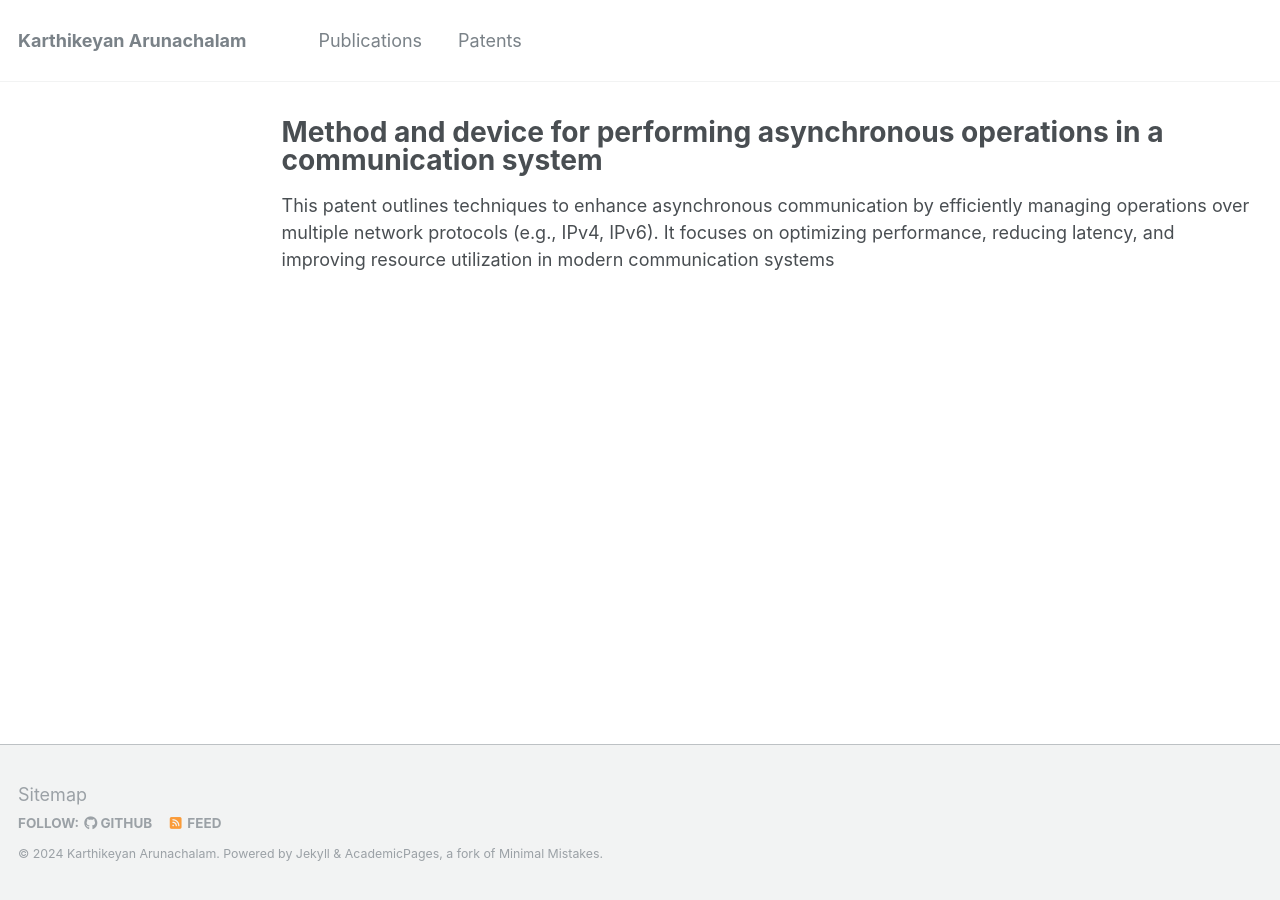
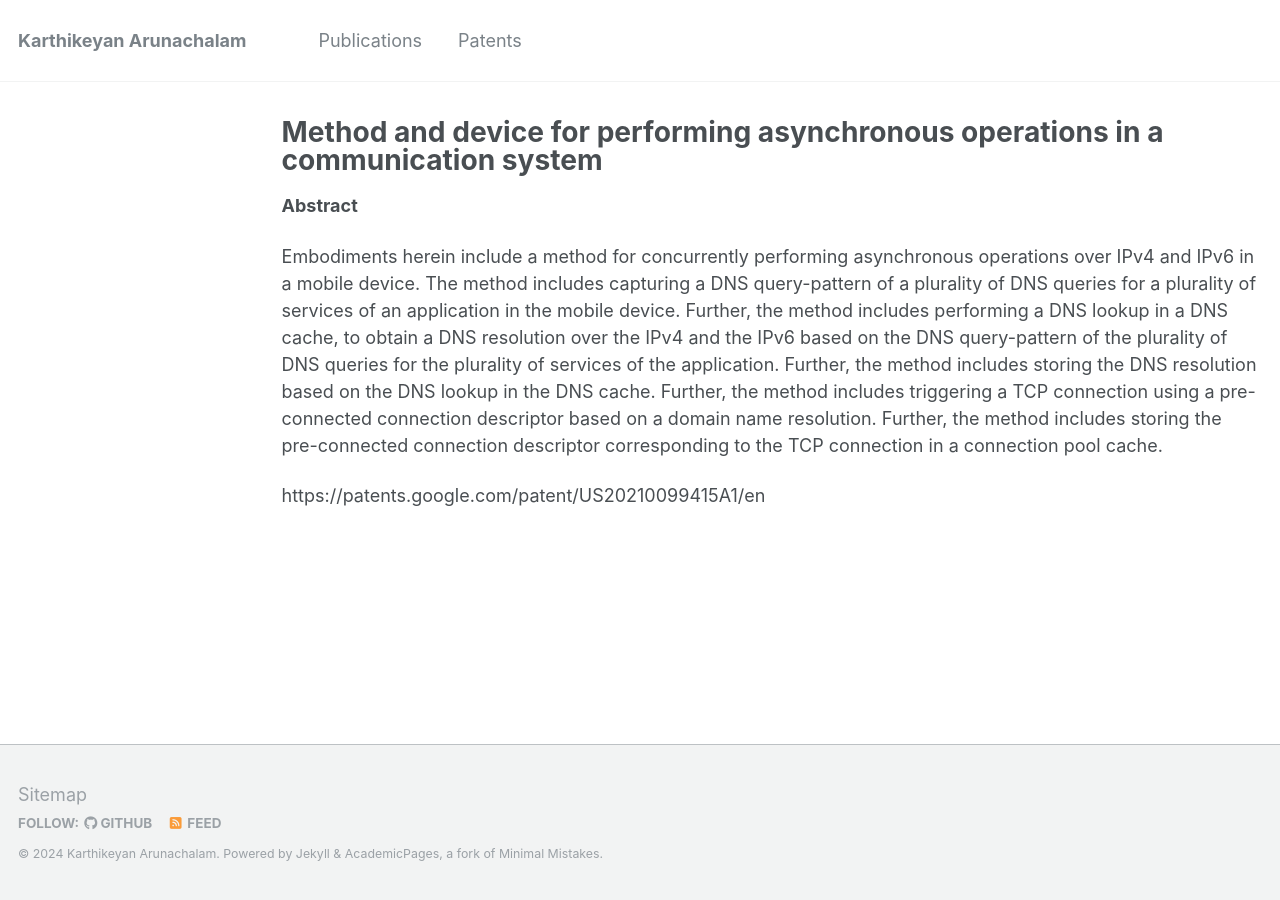
Before and after one commit to karthikeyansct/karthikeyansct.github.io, a Jekyll site: the page built from _patents/2023-01-17-patent-1.md, in a window 1280 px wide. Built offline with Jekyll 4.4.1, drawn with Linux system fonts in a browser that asks for light colours.

Commit message:
Update 2023-01-17-patent-1.md

```diff
--- a/_patents/2023-01-17-patent-1.md
+++ b/_patents/2023-01-17-patent-1.md
@@ -8,4 +8,8 @@ date: 2023-01-17
 paperurl: 'https://patents.google.com/patent/US20210099415A1/en'
 ---
 
-This patent outlines techniques to enhance asynchronous communication by efficiently managing operations over multiple network protocols (e.g., IPv4, IPv6). It focuses on optimizing performance, reducing latency, and improving resource utilization in modern communication systems
+**Abstract**
+
+Embodiments herein include a method for concurrently performing asynchronous operations over IPv4 and IPv6 in a mobile device. The method includes capturing a DNS query-pattern of a plurality of DNS queries for a plurality of services of an application in the mobile device. Further, the method includes performing a DNS lookup in a DNS cache, to obtain a DNS resolution over the IPv4 and the IPv6 based on the DNS query-pattern of the plurality of DNS queries for the plurality of services of the application. Further, the method includes storing the DNS resolution based on the DNS lookup in the DNS cache. Further, the method includes triggering a TCP connection using a pre-connected connection descriptor based on a domain name resolution. Further, the method includes storing the pre-connected connection descriptor corresponding to the TCP connection in a connection pool cache.
+
+https://patents.google.com/patent/US20210099415A1/en
```
